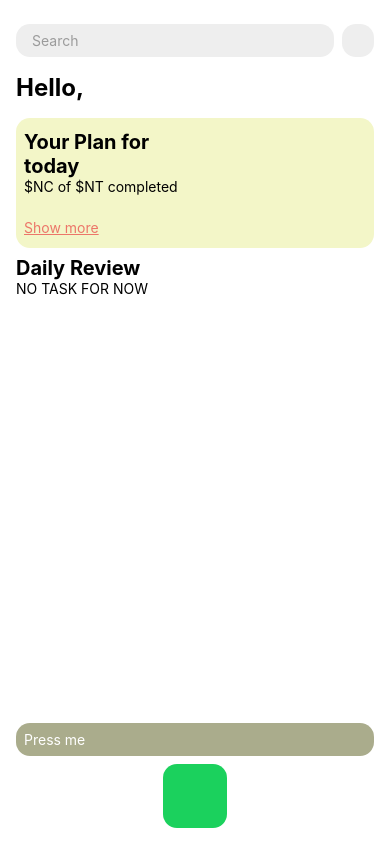
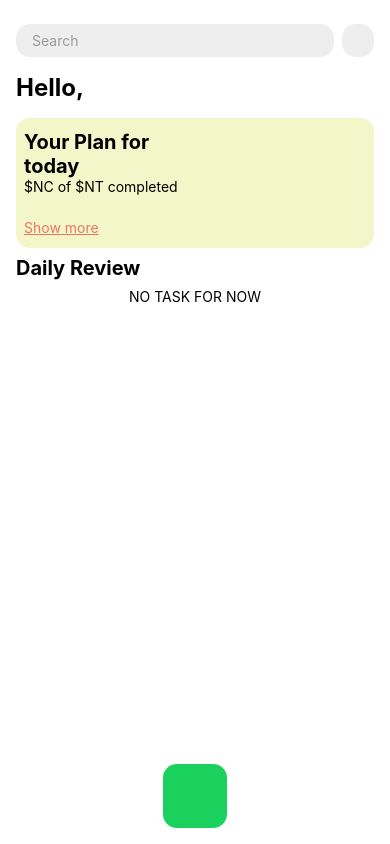
Before and after one commit to DavideMono/pills-reminder, a React Native app: screen /Home in a window 390 px wide. Built offline with nearby package versions, Linux system fonts and the light colour scheme; some icons are missing.

Commit message:
perf(home): improved task list appearance

```diff
--- a/App.tsx
+++ b/App.tsx
@@ -2,7 +2,15 @@ import React, { useCallback, useEffect, useState, VFC } from 'react'
 import AsyncStorage from '@react-native-async-storage/async-storage'
 import { NavigationContainer, DefaultTheme, Theme } from '@react-navigation/native'
 import { createNativeStackNavigator } from '@react-navigation/native-stack'
-import { faBroom, faCalendar, faCog, faHome, faLongArrowAltRight, faPlus } from '@fortawesome/free-solid-svg-icons'
+import {
+  faBroom,
+  faCalendar,
+  faCog,
+  faHome,
+  faLongArrowAltRight,
+  faPills,
+  faPlus
+} from '@fortawesome/free-solid-svg-icons'
 import { library } from '@fortawesome/fontawesome-svg-core'
 import { STORE_NAME_KEY, STORE_PILLS_KEY } from 'src/lib/constant'
 import { useStore } from 'src/lib/store'
@@ -13,7 +21,7 @@ import Account from 'src/pages/Account'
 import Splash from 'src/pages/Splash'
 import Error from 'src/pages/Error'
 
-library.add(faPlus, faHome, faCalendar, faBroom, faLongArrowAltRight, faCog)
+library.add(faPlus, faHome, faCalendar, faBroom, faLongArrowAltRight, faCog, faPills)
 
 const Stack = createNativeStackNavigator()
 const theme: Theme = { ...DefaultTheme, colors: { ...DefaultTheme.colors, background: '#FFFFFF' } }
--- a/src/pages/Home.tsx
+++ b/src/pages/Home.tsx
@@ -11,7 +11,7 @@ import { useStore } from 'src/lib/store'
 import { PillTask, ScreenList } from 'src/lib/types'
 
 const Home: VFC<NativeStackScreenProps<ScreenList, 'Home'>> = (props) => {
-  const [tasks, add] = useStore((state) => [state.tasks, state.add], shallow)
+  const [tasks] = useStore((state) => [state.tasks, state.add], shallow)
   const name = useStore((store) => store.name)
   const [filteredTasks, setFilteredTasks] = useState<PillTask[]>([])
   const [searchValue, setSearchValue] = useState<string>('')
@@ -43,35 +43,25 @@ const Home: VFC<NativeStackScreenProps<ScreenList, 'Home'>> = (props) => {
         <View style={styles.cardRightChild} />
       </View>
       <Text style={[COMMON_STYLE.subtitle]}>Daily Review</Text>
-      <ScrollView>
-        {filteredTasks.length ? (
-          filteredTasks.map((task, index) => (
+      {filteredTasks.length ? (
+        <ScrollView style={[styles.component, styles.generalTaskContainer]}>
+          {filteredTasks.map((task, index) => (
             <Button
-              styleRoot={styles.taskContainer}
               key={index}
+              styleRoot={styles.component}
+              size="xl"
+              leftIcon="pills"
               text={task.name}
+              rightIcon="long-arrow-alt-right"
               onPress={() => console.log('Press on', task.name)}
             />
-          ))
-        ) : (
+          ))}
+        </ScrollView>
+      ) : (
+        <View style={[styles.component, styles.noTaskContainer, styles.generalTaskContainer]}>
           <Text>NO TASK FOR NOW</Text>
-        )}
-      </ScrollView>
-      <Button
-        styleRoot={styles.component}
-        color="secondary"
-        onPress={() =>
-          add({
-            name: 'Next task' + tasks.length,
-            amount: 2,
-            timeAmount: 25,
-            timeAmountMeasure: 'days',
-            eatTime: ['breakfast'],
-            timeNotification: 25
-          })
-        }
-        text="Press me"
-      />
+        </View>
+      )}
     </DismissKeyboardView>
   )
 }
@@ -111,8 +101,13 @@ const styles = StyleSheet.create({
   textSpacer: {
     marginTop: 24
   },
-  taskContainer: {
-    marginVertical: 8
+  generalTaskContainer: {
+    flex: 1
+  },
+  noTaskContainer: {
+    display: 'flex',
+    flexDirection: 'row',
+    justifyContent: 'center'
   }
 })
 
```
